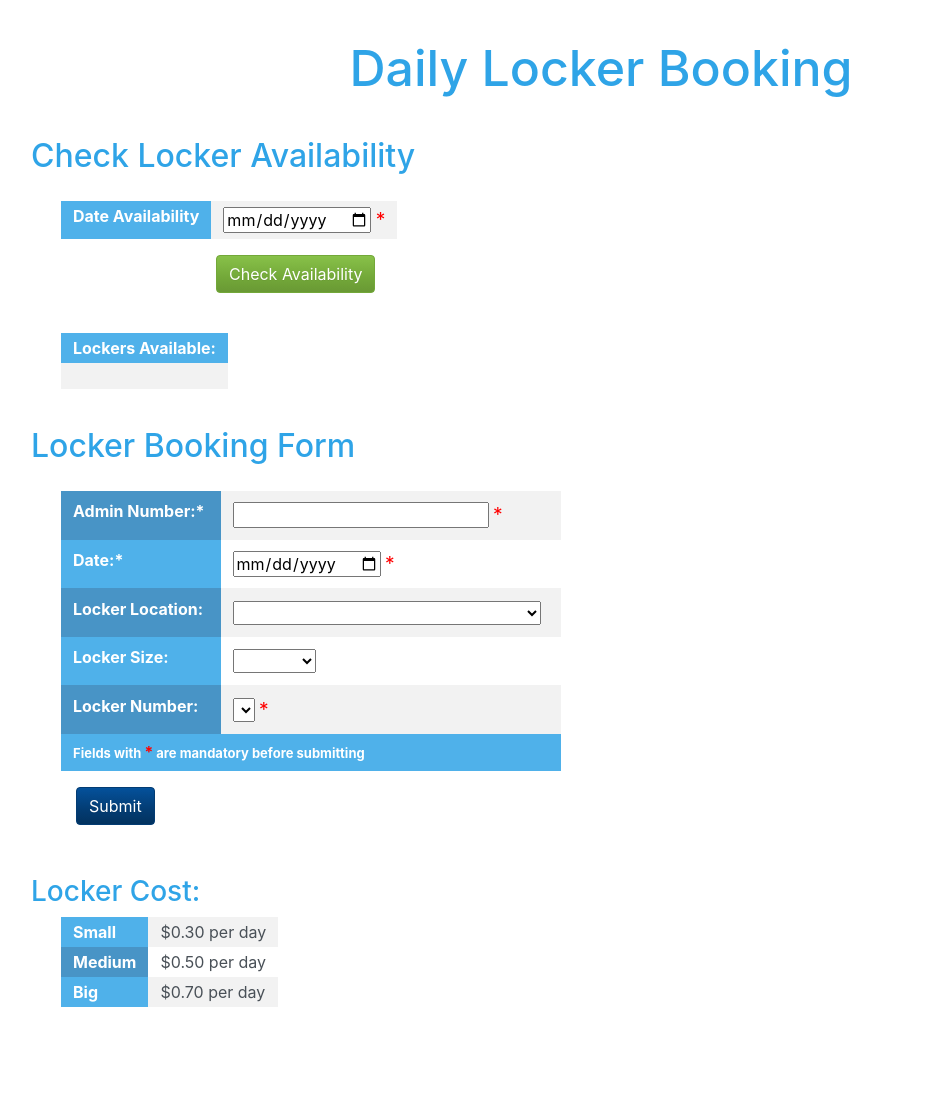
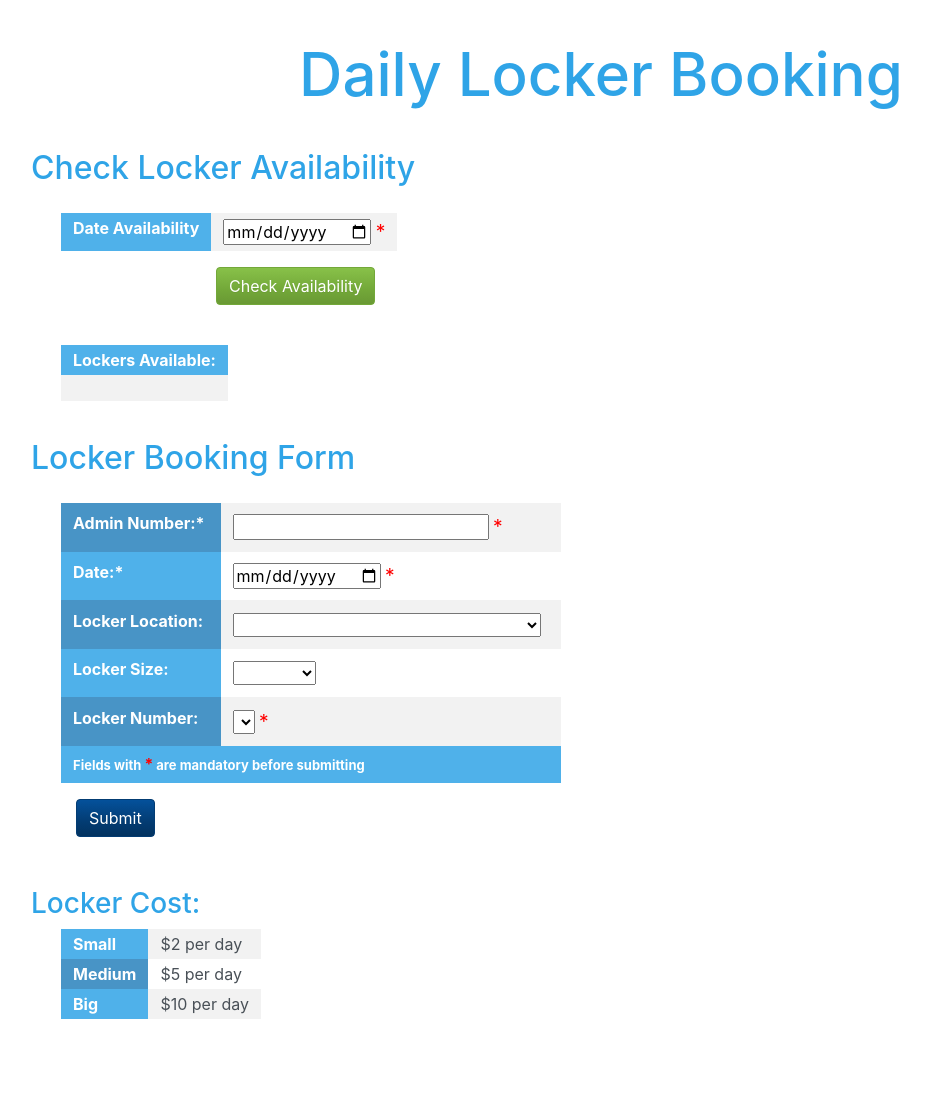
Before and after one commit to StevenZwe/OOPP-Ting, a Flask app: page /lockers in a window 1280 px wide. Shown: the part 56-1175 px from the top of the page, without its empty margins (39-969 px from the left). Before the commit the page ends 1063 px from the top, so only its background shows below. Run offline with Flask 2, Linux system fonts and the light colour scheme; lists and menus that the app fills with data are empty; some libraries are stand-ins or nearby versions.

Commit message:
erin pushed locker.html

```diff
--- a/templates/locker.html
+++ b/templates/locker.html
@@ -246,7 +246,7 @@
 
 
 
-<h1 style = "margin-top: 3%; text-align: center; font-size: 50px;">Daily Locker Booking</h1>
+<h1 style = "margin-top: 3%; text-align: center; font-size: 60px;">Daily Locker Booking</h1>
 
 <h2 style = "margin-top: 3%; margin-left: 70px">Check Locker Availability</h2>
     <form method="POST" action="http://127.0.0.1:5000/checkAvailability" style="margin-top: 2%; margin-left:70px">
@@ -276,26 +276,12 @@
                     <td>
                         <ul id="myItemList">
                             {% for i in finallist %}
-
-                                <li><a style="color: #4fb1ea;" onclick="updatelockerno()" id="updatelockernoid">{{ i }}</a></li>
+                                <li><a style="color: #4fb1ea;" onclick="updatelockerno(id)" id={{ i }}>{{ i }}</a></li>
 
                             {% endfor %}
                         </ul>
-                        <script>
-                            {#let items = sessionStorage.getItem('finallist');#}
 
-                            {#var li = document.createElement("p");#}
-                            {#var items = document.createTextNode("yes");#}
-                            {#li.appendChild(items);#}
-                            {#document.getElementById("myItemList").appendChild(li);#}
 
-                            {#items.forEach(function (item) {#}
-                            {#var li = document.createElement('li');#}
-                            {#ul.appendChild(li);#}
-                            {##}
-                            {#li.innerHTML += item;#}
-
-                        </script>
                     </td>
                 </tr>
             </tbody>
@@ -371,7 +357,7 @@
                  <th class="darkerTh">{{ form.lockerno.label }}</th>
                  <td>
 {#                     {{ form.lockerno }} #}
-                     <select value="" class="lockeridlockerno" id="addOptions" name="lockernohtml">
+                     <select id="addOptions" name="lockernohtml">
 
                      </select>
                      <span class="ast">*</span>
@@ -398,17 +384,27 @@
     <table style = "margin-left: 100px; margin-bottom: 100px">
     <tr>
         <th>Small</th>
-        <td>$0.30 per day</td>
+        <td>$2 per day</td>
     </tr>
     <tr>
         <th class="darkerTh">Medium</th>
-        <td>$0.50 per day</td>
+        <td>$5 per day</td>
     </tr>
     <tr>
         <th>Big</th>
-        <td>$0.70 per day</td>
+        <td>$10 per day</td>
     </tr>
     </table>
 {#    <h4>Pick a locker</h4>#}
 {#    <div id="lockerPicture"></div>#}
+    <script>
+        function updatelockerno(i){
+            var onclickopt = document.createElement('option');
+            onclickopt.setAttribute("id", "lockeridlockerno");
+            var addoptiononclick = document.getElementById("addOptions");
+            addoptiononclick.appendChild(onclickopt);
+            document.getElementById("lockeridlockerno").value = i;
+            document.getElementById("lockeridlockerno").text = i;
+        }
+    </script>
 {% endblock %}
```
